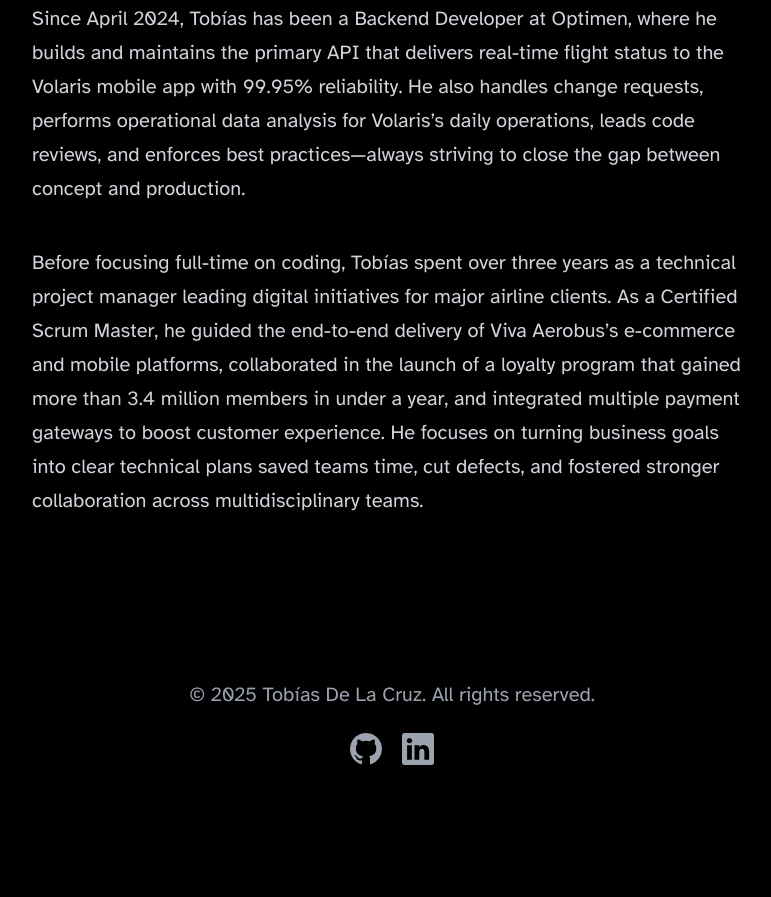
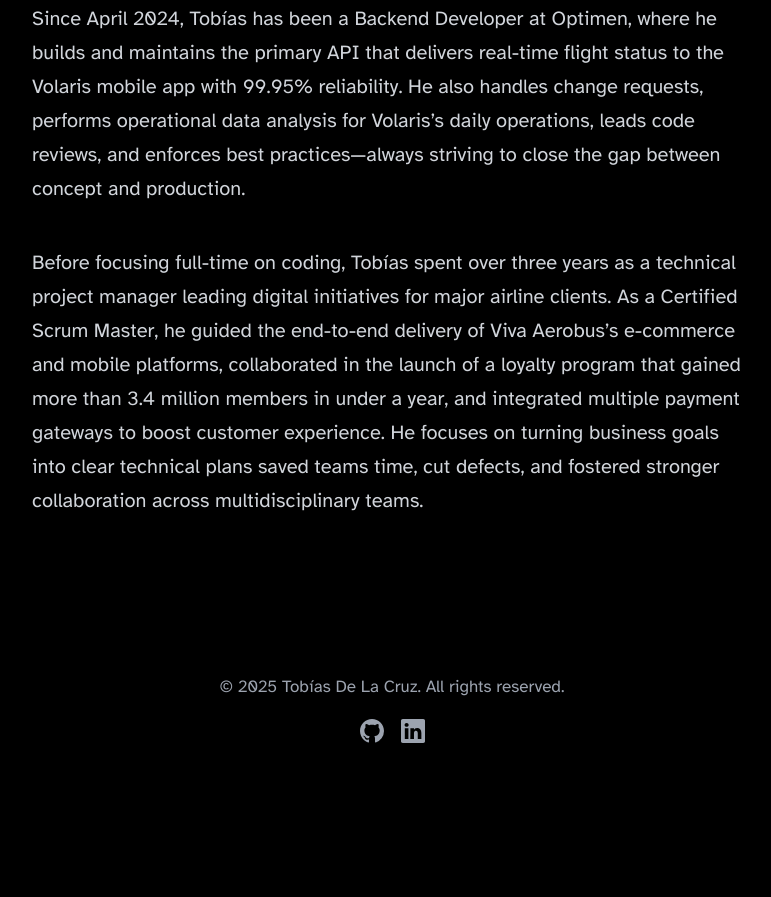
Before and after one commit to juantobiasdl7/personal-blog, an Astro site: page /about in a window 1280 px wide. Shown: the part 1294-2191 px from the top of the page, without its empty margins (248-1019 px from the left). After the commit the page ends 2149 px from the top, so only its background shows below. Built offline with nearby package versions, Linux system fonts and the light colour scheme; Astro itself is replaced by a stand-in of ours.

Commit message:
Fixed font size of the footer.

```diff
--- a/src/components/Footer.astro
+++ b/src/components/Footer.astro
@@ -7,7 +7,7 @@
 	<div class="social-links">
 		<a href="https://github.com/juantobiasdl7" target="_blank" rel="noopener">
 			<span class="sr-only">GitHub</span>
-			<svg viewBox="0 0 16 16" aria-hidden="true" width="32" height="32"
+			<svg viewBox="0 0 16 16" aria-hidden="true" width="24" height="24"
 				><path
 					fill="currentColor"
 					d="M8 0C3.58 0 0 3.58 0 8c0 3.54 2.29 6.53 5.47 7.59.4.07.55-.17.55-.38 0-.19-.01-.82-.01-1.49-2.01.37-2.53-.49-2.69-.94-.09-.23-.48-.94-.82-1.13-.28-.15-.68-.52-.01-.53.63-.01 1.08.58 1.23.82.72 1.21 1.87.87 2.33.66.07-.52.28-.87.51-1.07-1.78-.2-3.64-.89-3.64-3.95 0-.87.31-1.59.82-2.15-.08-.2-.36-1.02.08-2.12 0 0 .67-.21 2.2.82.64-.18 1.32-.27 2-.27.68 0 1.36.09 2 .27 1.53-1.04 2.2-.82 2.2-.82.44 1.1.16 1.92.08 2.12.51.56.82 1.27.82 2.15 0 3.07-1.87 3.75-3.65 3.95.29.25.54.73.54 1.48 0 1.07-.01 1.93-.01 2.2 0 .21.15.46.55.38A8.012 8.012 0 0 0 16 8c0-4.42-3.58-8-8-8z"
@@ -16,7 +16,7 @@
 		</a>
 			<a href="https://www.linkedin.com/in/tob%C3%ADas/" target="_blank" rel="noopener">
 		<span class="sr-only">LinkedIn</span>
-		<svg viewBox="0 0 16 16" aria-hidden="true" width="32" height="32"
+		<svg viewBox="0 0 16 16" aria-hidden="true" width="24" height="24"
 			><path
 				fill="currentColor"
 				d="M0 1.146C0 .513.526 0 1.175 0h13.65C15.474 0 16 .513 16 1.146v13.708c0 .633-.526 1.146-1.175 1.146H1.175C.526 16 0 15.487 0 14.854V1.146zm4.943 12.248V6.169H2.542v7.225h2.401zm-1.2-8.212c.837 0 1.358-.554 1.358-1.248-.015-.709-.52-1.248-1.342-1.248-.822 0-1.359.54-1.359 1.248 0 .694.521 1.248 1.327 1.248h.016zm4.908 8.212V9.359c0-.216.016-.432.08-.586.173-.431.568-.878 1.232-.878.869 0 1.216.662 1.216 1.634v3.865h2.401V9.25c0-2.22-1.184-3.252-2.764-3.252-1.274 0-1.845.7-2.165 1.193v.025h-.016a5.54 5.54 0 0 1 .016-.025V6.169h-2.4c.03.678 0 7.225 0 7.225h2.4z"
@@ -31,6 +31,7 @@
 		background: linear-gradient(var(--gray-gradient)) no-repeat;
 		color: rgb(var(--gray));
 		text-align: center;
+		font-size: 0.85em;
 	}
 	.social-links {
 		display: flex;
```
